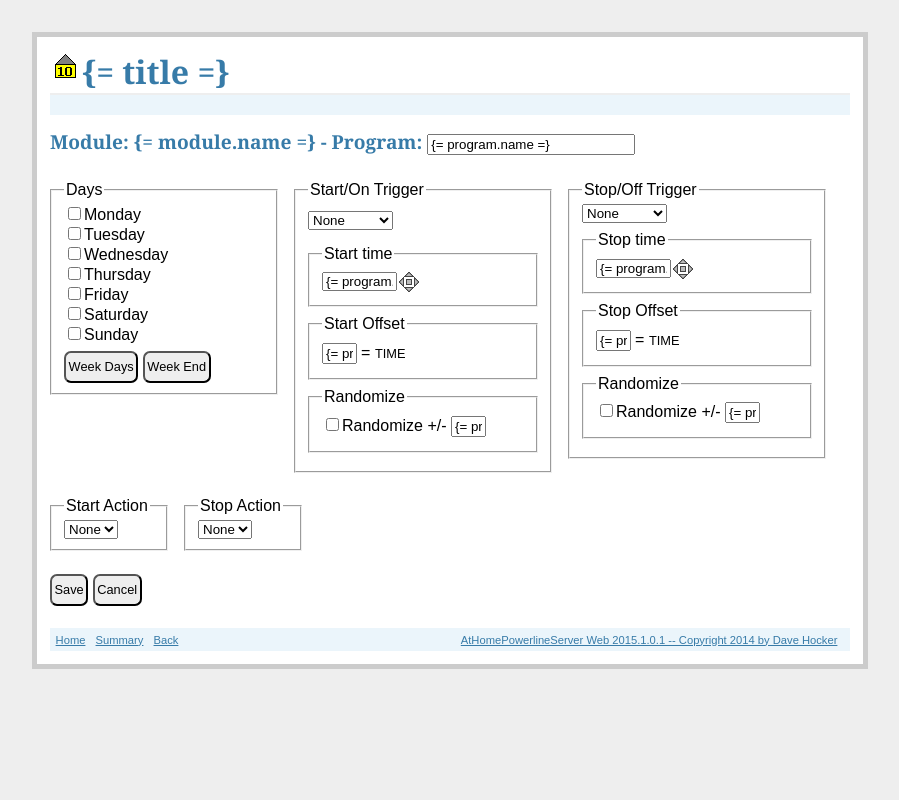
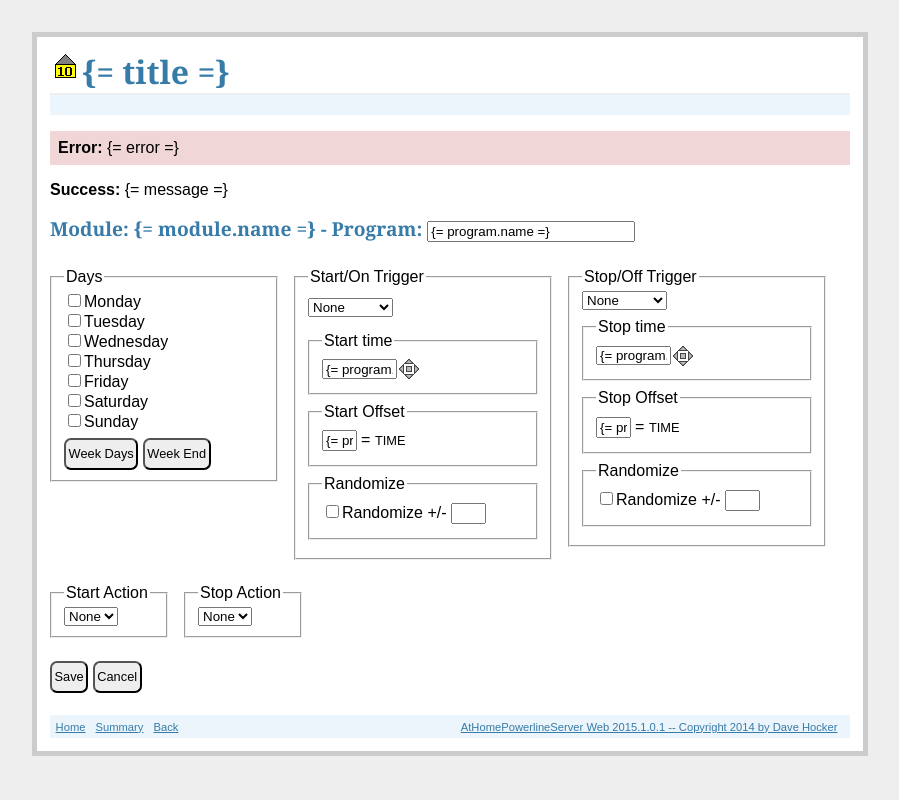
Before and after one commit to dhocker/ahps_web, a Flask app: template ahps_web/templates/program.html in a window 1280 px wide. Shown: the whole page, without its empty margins (190-1089 px from the left). Run offline with Flask 2, Linux system fonts and the light colour scheme; the template is opened without the code that fills it, so the values that code supplies are empty; parts of the project's set-up code (start-up, migrations or seed data) failed here and were passed over; some libraries are stand-ins or nearby versions.

Commit message:
Continue work on program editing page.

```diff
--- a/ahps_web/static/js/program.js
+++ b/ahps_web/static/js/program.js
@@ -25,6 +25,7 @@ app.controller('programController', function($scope, $http, $sce) {
 
     $scope.title = "AHPS Web";
     $scope.error = "";
+    $scope.message = "";
 
     /* More initialization*/
     get_program_data(update_program);
@@ -67,25 +68,26 @@ app.controller('programController', function($scope, $http, $sce) {
             }
         }
 
-        /*  Initialize randomize checkboxes */
-        if ($scope.program.start_randomize != 0)
-        {
-            $("#start-randomize").attr("checked","checked");
-        }
-        if ($scope.program.stop_randomize != 0)
-        {
-            $("#stop-randomize").attr("checked","checked");
-        }
-
         /* Initialize start and stop triggers. */
         startTriggerChanged();
         stopTriggerChanged();
     };
 
     $scope.save_program = function() {
+        // Translate day array to days string
+        var dstr = "";
+        weekdays = ['M', 'T', 'W', 'T', 'F', 'S', 'S'];
+        for (i = 0; i < 7; i++) {
+            dstr += $scope.program.day[i] ? weekdays[i] : ".";
+        }
+        $scope.program.days = dstr;
+
+        // Save the program
         $http.post('/module/program/' + String($scope.program.programid), {"data": $scope.program}).
             success(function(data, status, headers, config) {
                 // Success
+                $scope.error = "";
+                $scope.message = data;
             }).
             error(function(data, status, headers, config) {
                 if (data && (data.message)) {
--- a/ahps_web/templates/layout.html
+++ b/ahps_web/templates/layout.html
@@ -68,8 +68,13 @@
         </div>
 
         {# AngularJS error messsage. This can probably be styled better, but it is serviceable as-is. #}
-        <div class="" ng-if="error != ''">
+        <div class="" ng-show="error != ''">
             <p class="error"><strong>Error:</strong> {= error =}</p>
+        </div>
+
+        {# AngularJS success messsage. This can probably be styled better, but it is serviceable as-is. #}
+        <div class="" ng-show="message != ''">
+            <p class="success"><strong>Success:</strong> {= message =}</p>
         </div>
 
         {# TODO Eventually this Flash based error display can be removed #}
--- a/ahps_web/templates/program.html
+++ b/ahps_web/templates/program.html
@@ -56,8 +56,9 @@
 {% endmacro %}
 
 {% block body %}
+    {# The id of the program being edited #}
     <input type="hidden" id="programid" value="{{ programid }}">
-    {#<form id="program-form" action="" method="post" onsubmit="return validate_inputs()">#}
+
     <h2>Module: {= module.name =} - Program:
         <input type="text" class="input-program-name" id="program-name" name="program-name" value="{= program.name =}"
                 onchange="track_change()" >
@@ -115,7 +116,7 @@
             <option value="sunrise" ng-selected="program.start_trigger_method == 'sunrise'">Sunrise</option>
         </select>
 
-            <fieldset id="start-time-group" class="program-trigger-group">
+        <fieldset id="start-time-group" class="program-trigger-group" ng-show="program.start_trigger_method == 'clock-time'">
             <legend>Start time</legend>
             <input id="start-time" type="text" class="input-time" name="start-time" value="{= program.start_time =}"
                    onblur='show_offset_time("start-trigger-method", "start-offset", "start-offset-time", "start-time")'
@@ -134,11 +135,11 @@
 
         <fieldset id="start-randomize-group" class="program-trigger-group">
             <legend>Randomize</legend>
-                <input type="checkbox" class="start-randomize" id="start-randomize" name="start-randomize" value="1"
-                       onchange="track_change()">Randomize +/-
+            <input type="checkbox" class="start-randomize" id="start-randomize"
+                   onchange="track_change()" ng-model="program.start_randomize"
+                   ng-true-value="1" ng-false-value="0">Randomize +/-
             <input type="text" id="start-randomize-amount" class="input-number" name="start-randomize-amount"
-                       value="{= program.start_randomize_amount =}"
-                       onchange="track_change()">
+                   onchange="track_change()" ng-model="program.start_randomize_amount">
             <br/>
         </fieldset>
     </fieldset>
@@ -157,14 +158,14 @@
             program.stop_trigger_method, "stopTriggerChanged()") }}
         #}
         <select id="stop-trigger-method" class="sop" name="stop-trigger-method"
-                    onchange="stopTriggerChanged()" ng-model="progra.stop_trigger_method">
+                onchange="stopTriggerChanged()" ng-model="program.stop_trigger_method">
             <option value="none" ng-selected="program.stop_trigger_method == 'none'">None</option>
             <option value="clock-time" ng-selected="program.stop_trigger_method == 'clock-time'">Clock-time</option>
             <option value="sunset" ng-selected="program.stop_trigger_method == 'sunset'">Sunset</option>
             <option value="sunrise" ng-selected="program.stop_trigger_method == 'sunrise'">Sunrise</option>
         </select>
 
-            <fieldset id="stop-time-group" class="program-trigger-group">
+        <fieldset id="stop-time-group" class="program-trigger-group" ng-show="program.stop_trigger_method == 'clock-time'">
             <legend>Stop time</legend>
             <input id="stop-time" type="text" class="input-time" name="stop-time" value="{= program.stop_time =}"
                    onblur='show_offset_time("stop-trigger-method", "stop-offset", "stop-offset-time", "stop-time")'
@@ -183,10 +184,11 @@
 
         <fieldset id="stop-randomize-group" class="program-trigger-group">
             <legend>Randomize</legend>
-                <input type="checkbox" class="stop-randomize" id="stop-randomize" name="stop-randomize" value="1"
-                       onchange="track_change()" >Randomize +/-
+            <input type="checkbox" class="stop-randomize" id="stop-randomize"
+                   onchange="track_change()" ng-model="program.stop_randomize"
+                   ng-true-value="1" ng-false-value="0">Randomize +/-
             <input type="text" id="stop-randomize-amount" class="input-number" name="stop-randomize-amount"
-                       value="{= program.stop_randomize_amount =}" onchange="track_change()">
+                   onchange="track_change()" ng-model="program.stop_randomize_amount">
             <br/>
         </fieldset>
     </fieldset>
@@ -228,7 +230,6 @@
     <div class="clear"></div>
     <button id="save" class="edit-button" type="button" ng-click="save_program()">Save</button>
     <button id="cancel" class="edit-button" type="button" ng-click="cancel()">Cancel</button>
-    {#</form>#}
 
     <div class="clear"></div>
 
```
Also changed, not shown: ahps_web/views/module_programs.py (+15 -42 lines). Lines whose indentation alone changed are shown as unchanged.
